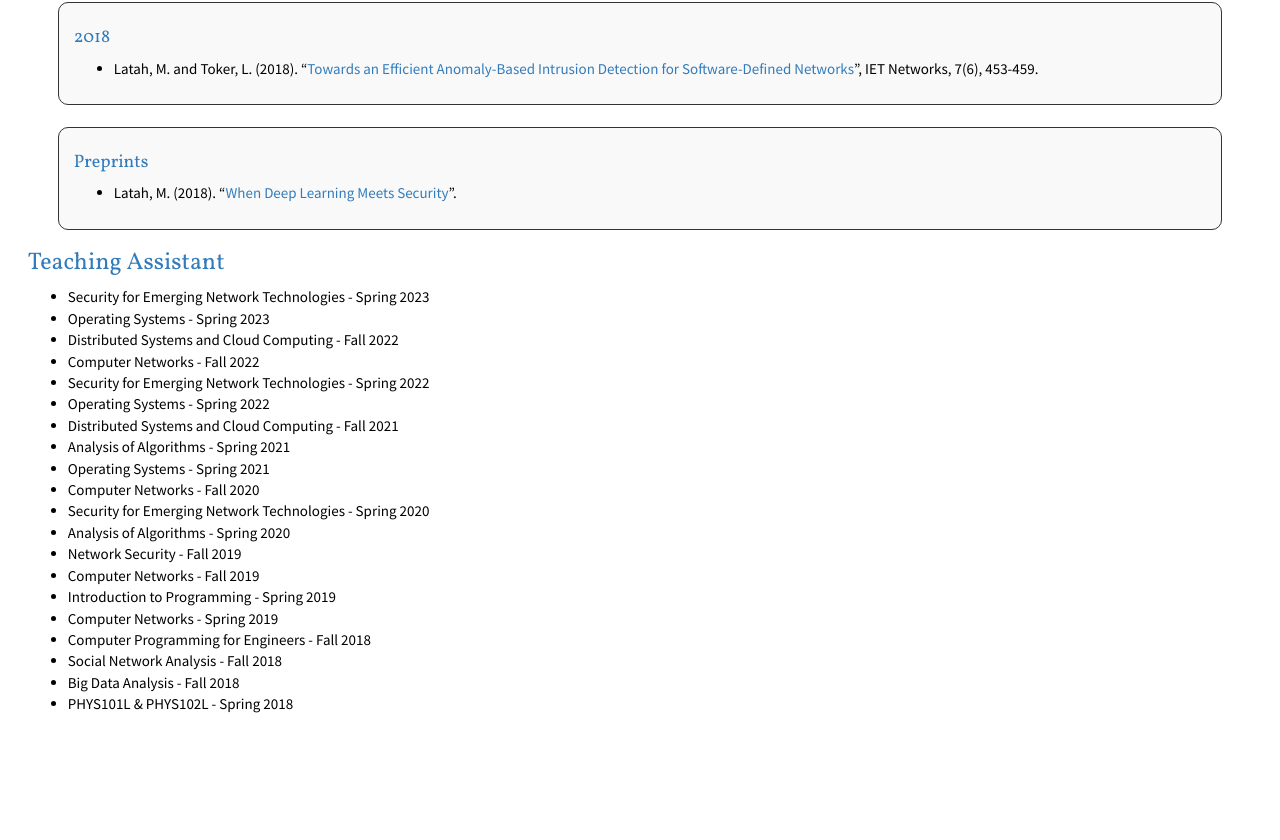
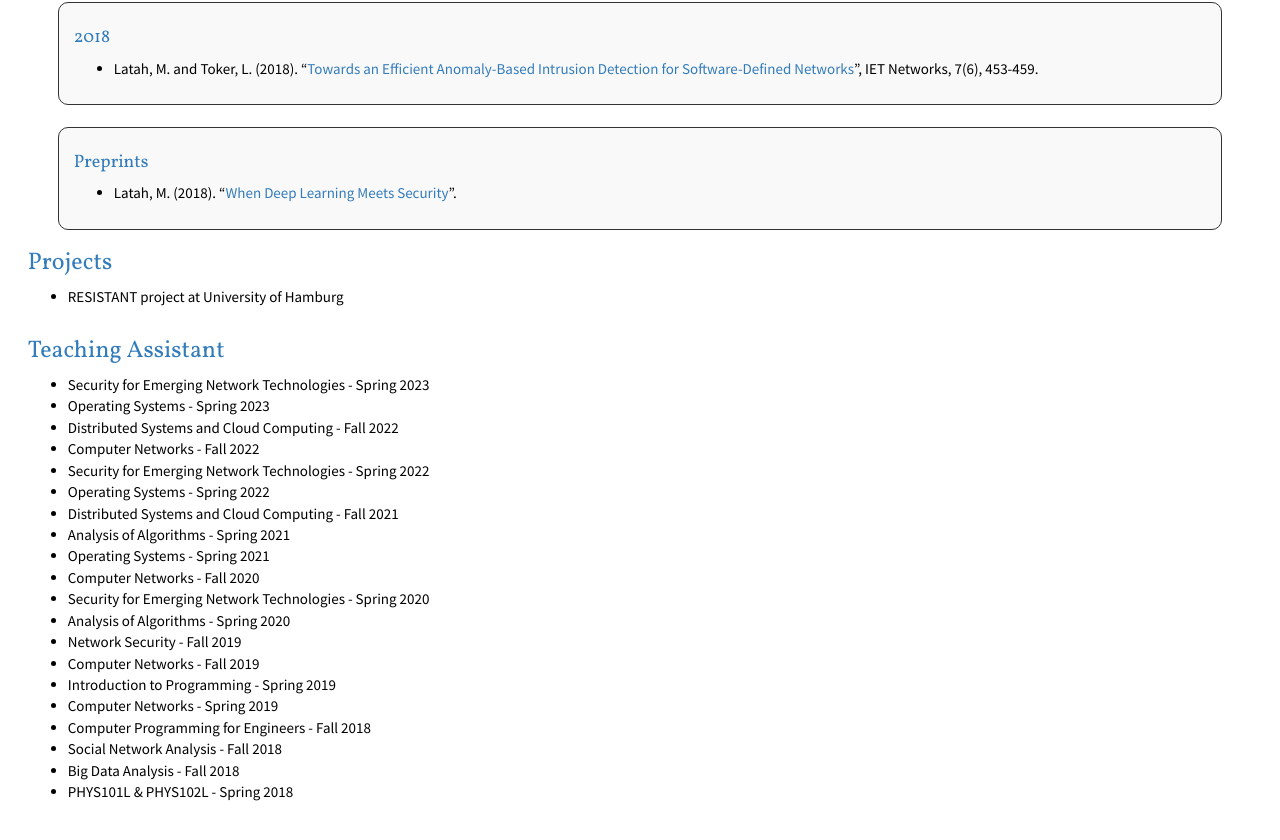
Before and after one commit to majdlatah/majdlatah.github.io, a plain HTML site: page index.html in a window 1280 px wide. Shown: the part 1346-2186 px from the top of the page. Before the commit the page ends 2106 px from the top, so only its background shows below. Drawn offline with nearby package versions, Linux system fonts and the light colour scheme.

Commit message:
Update index.html

```diff
--- a/index.html
+++ b/index.html
@@ -30,6 +30,9 @@
                                 <a href="#publications">Publications</a>
                             </li>
                             <li>
+                                <a href="#projects">Projects<br></a>
+                            </li>
+							<li>
                                 <a href="#teaching">Teaching Assistant<br></a>
                             </li>
                             <li>
@@ -107,6 +110,16 @@
                 <div class="row">
 		<div class="col-md-12">
                         <div>
+			    <h3 class="text-primary" id="projects">Projects</h3>
+				<ul>
+			        <li>RESISTANT project at University of Hamburg</li>
+				</ul>
+                        </div>
+                </div>
+            </div>
+					<div class="row">
+		<div class="col-md-12">
+                        <div>
 			    <h3 class="text-primary" id="teaching">Teaching Assistant</h3>
 				<ul>
 			        <li>Security for Emerging Network Technologies - Spring 2023</li>
```
